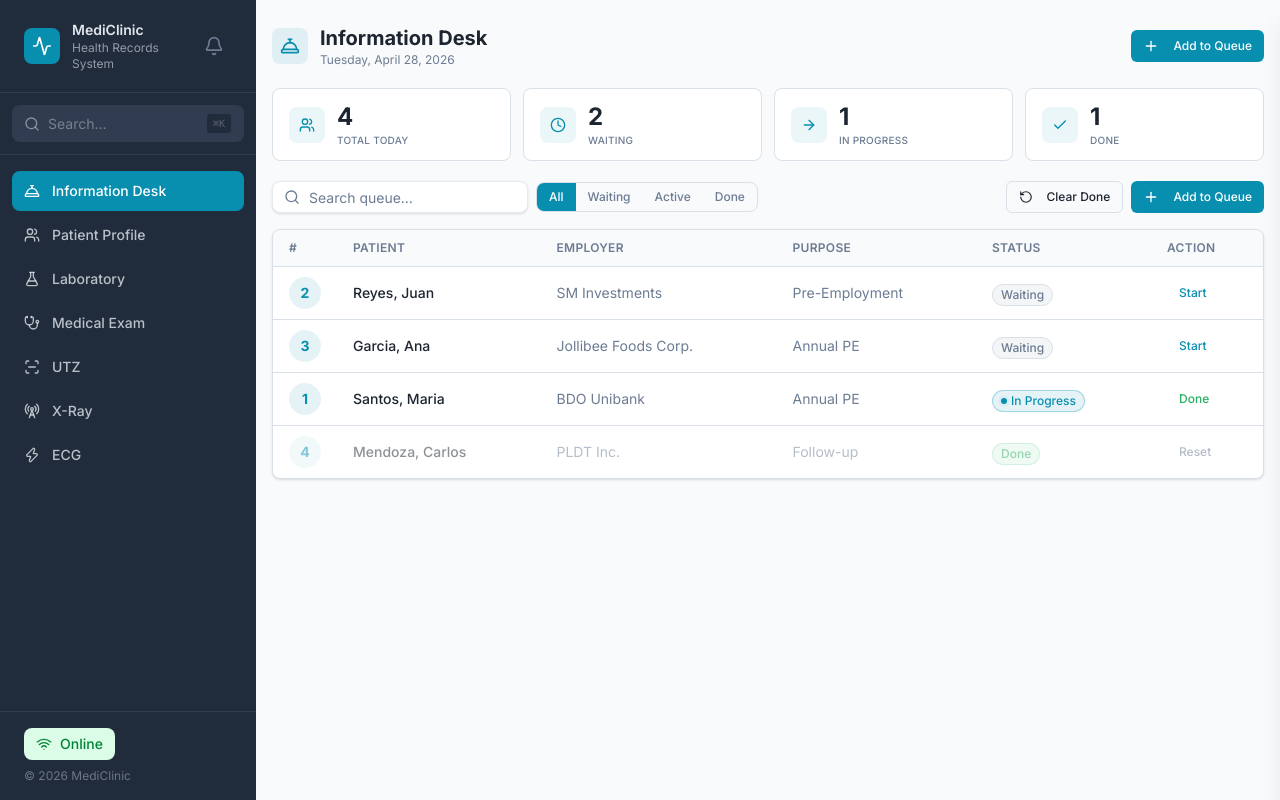
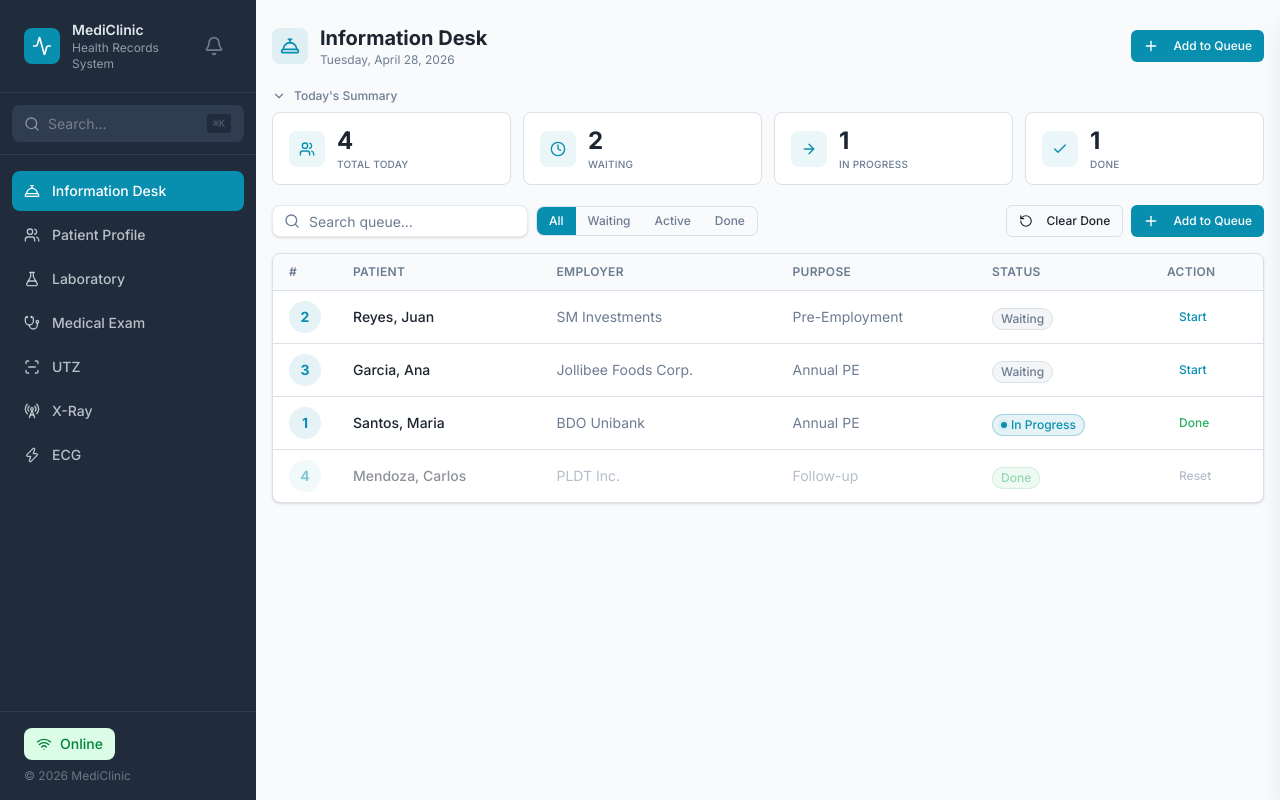
Before and after one commit to koiy7010/mediclinic, a Next.js app: page /information-desk in a window 1280 px wide. Built offline with nearby package versions, Linux system fonts and the light colour scheme.

Commit message:
feat(information-desk): make stats bar collapsible
- Add toggle to collapse/expand the summary stats cards
- When collapsed, shows inline summary text (total + waiting count)
- Chevron rotates to indicate state
- Saves vertical space so the queue table is immediately visible

```diff
--- a/app/information-desk/page.tsx
+++ b/app/information-desk/page.tsx
@@ -9,7 +9,7 @@ import { SectionCard, FormField } from '@/components/ui/FormField'
 import {
   ConciergeBell, Search, Plus, UserPlus, X, Clock, FlaskConical,
   Stethoscope, RadioTower, ScanLine, Zap, ArrowRight, Check,
-  RotateCcw, Users, AlertCircle, Printer
+  RotateCcw, Users, AlertCircle, Printer, ChevronDown
 } from 'lucide-react'
 import { format } from 'date-fns'
 import { mockPatients } from '@/lib/mockData'
@@ -110,6 +110,7 @@ function QueueStatusBadge({ status }: { status: QueueEntry['status'] }) {
 export default function InformationDesk() {
   const [activeView, setActiveView] = useState<'queue' | 'register'>('queue')
   const [showModal, setShowModal] = useState(false)
+  const [showStats, setShowStats] = useState(true)
   const [queue, setQueue] = useState<QueueEntry[]>(INITIAL_QUEUE)
   const [searchQuery, setSearchQuery] = useState('')
   const [regForm, setRegForm] = useState(emptyRegistration)
@@ -271,7 +272,21 @@ export default function InformationDesk() {
           </div>
         </div>
 
-        {/* Stats bar */}
+        {/* Stats bar — collapsible */}
+        <div>
+          <button
+            onClick={() => setShowStats(!showStats)}
+            className="flex items-center gap-2 text-xs font-medium text-[hsl(var(--muted-foreground))] hover:text-[hsl(var(--foreground))] transition-colors cursor-pointer mb-2"
+          >
+            <ChevronDown className={cn("w-3.5 h-3.5 transition-transform", !showStats && "-rotate-90")} />
+            Today&apos;s Summary
+            {!showStats && (
+              <span className="text-[hsl(var(--primary))] font-semibold">
+                {todayStats.total} total · {todayStats.waiting} waiting
+              </span>
+            )}
+          </button>
+          {showStats && (
             <div className="grid grid-cols-2 sm:grid-cols-4 gap-3">
               {[
                 { label: 'Total Today', value: todayStats.total, icon: Users },
@@ -289,6 +304,8 @@ export default function InformationDesk() {
                   </div>
                 </div>
               ))}
+            </div>
+          )}
         </div>
 
         {/* ═══ QUEUE ═══ */}
```
Lines whose indentation alone changed are shown as unchanged.
